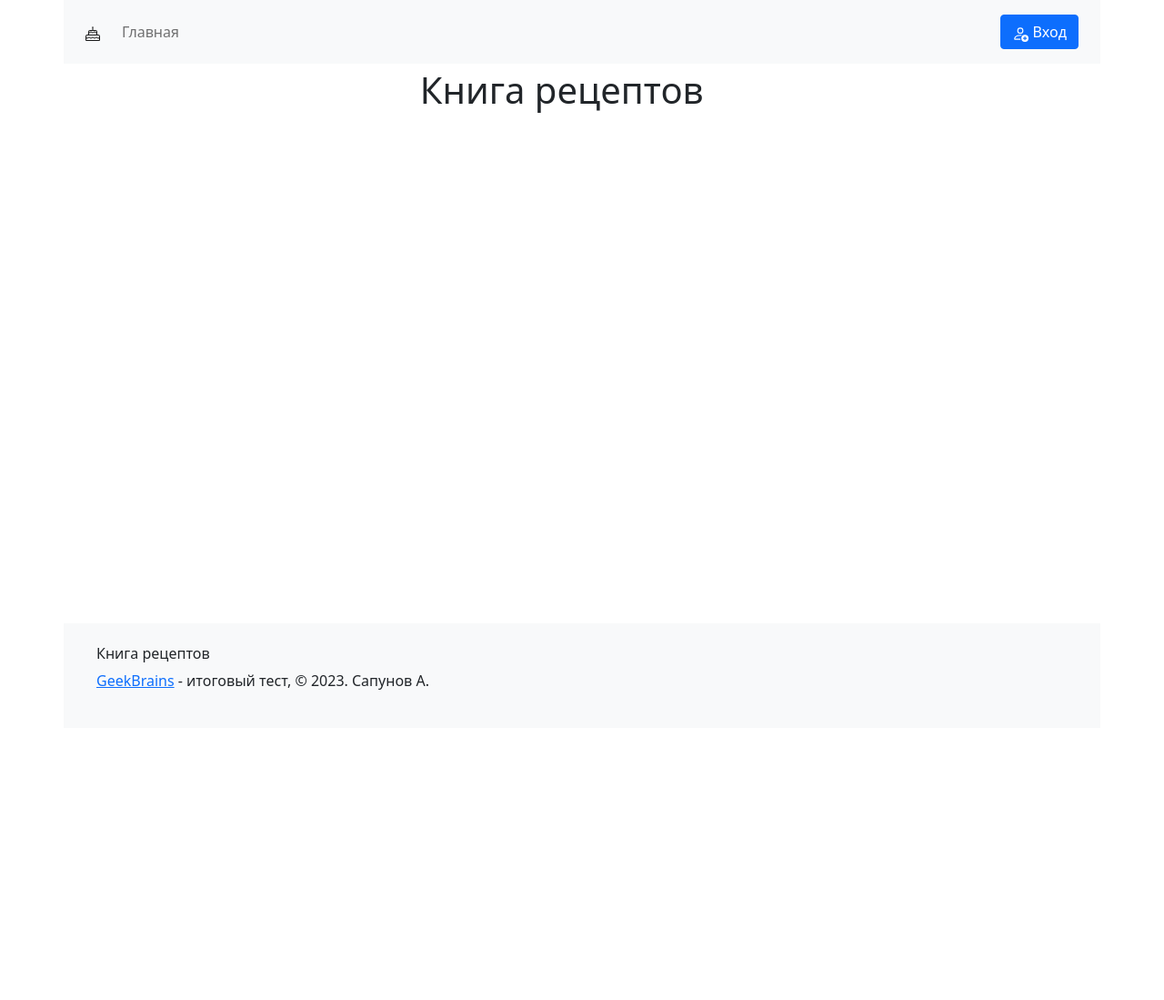
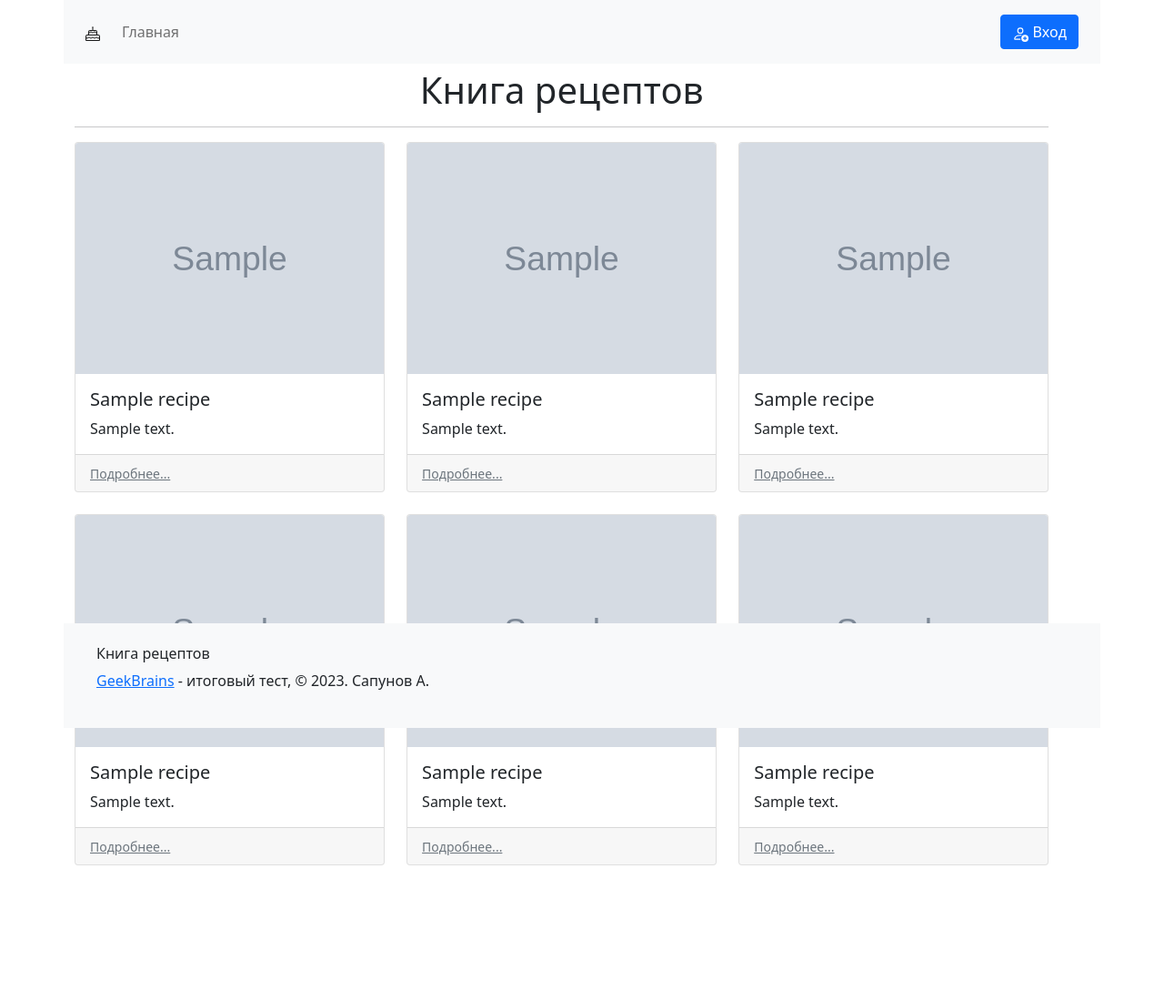
Before and after one commit to jokerjam-s/GB_Recipe, a Django app: page /index/ in a window 1280 px wide. Shown: the whole page at 91% size. Before the commit the page ends 758 px from the top, so only its background shows below. Run offline with Django 4.2, Linux system fonts and the light colour scheme; tables that the repository leaves empty hold one stand-in row (values such as "Sample post"); grey boxes marked "Sample" are stand-in pictures; some libraries are stand-ins or nearby versions.

Commit message:
view ready

```diff
--- a/cuisine/recipe/views.py
+++ b/cuisine/recipe/views.py
@@ -1,3 +1,5 @@
+import random
+
 from django.contrib.auth.decorators import login_required
 from django.core.files.storage import FileSystemStorage
 from django.core.paginator import Paginator, PageNotAnInteger, EmptyPage
@@ -11,7 +13,8 @@
 
 # Create your views here.
 def index(request):
-    return render(request, "index.html")
+    recipes = random.choices(models.Recipe.objects.all(), k=6)
+    return render(request, "index.html", {'recipes': recipes})
 
 
 def start(request):
--- a/cuisine/templates/index.html
+++ b/cuisine/templates/index.html
@@ -2,7 +2,25 @@
 
 {% block content %}
     <h1 class="h1 text-center">Книга рецептов</h1>
+    <hr class="mb-3">
 
-
+    <div class="row row-cols-1 row-cols-md-3 g-4 pb-5">
+        {% for recipe in recipes %}
+            <div class="col">
+                <div class="card h-100">
+                    <img src="{{ recipe.photo.url }}" class="card-img-top" alt="...">
+                    <div class="card-body">
+                        <h5 class="card-title">{{ recipe.title }}</h5>
+                        <p class="card-text">{{ recipe.description | truncatechars:150 }}</p>
+                    </div>
+                    <div class="card-footer">
+                        <small class="text-muted">
+                            <a class="link-secondary" href="{% url 'recipe_view' recipe_id=recipe.id %}">Подробнее...</a>
+                        </small>
+                    </div>
+                </div>
+            </div>
+        {% endfor %}
+    </div>
 
 {% endblock %}
--- a/cuisine/templates/recipe_view.html
+++ b/cuisine/templates/recipe_view.html
@@ -3,7 +3,7 @@
 {% block content %}
     <h1>{{ recipe.title }}</h1>
 
-    <div class="card mb-3" style="max-width: 100%;">
+    <div class="card mb-5" style="max-width: 100%;">
         <div class="row g-0">
             <div class="col-md-4">
                 <img src="{{ recipe.photo.url }}" class="card-img-top" alt="..." width="400px">
@@ -29,8 +29,4 @@
             </div>
         </div>
     </div>
-
-
-
-
 {% endblock %}
```
